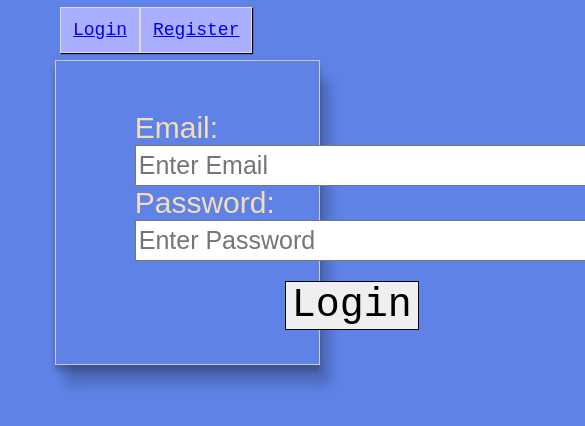
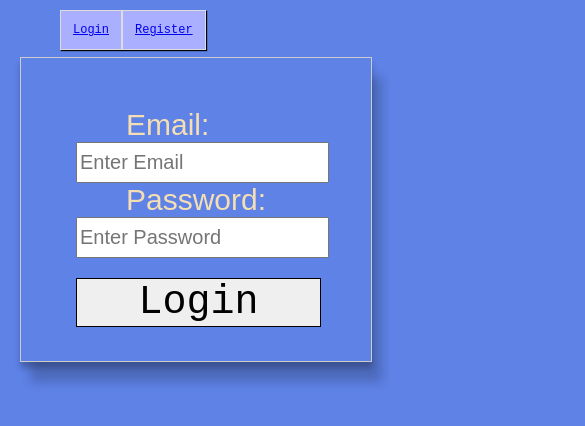
Before and after one commit to mwezn/EmailReminderTodos, a React (Create React App) app in the folder Client/: page / in a window 390 px wide. Shown: the top 426 px of the page, 585 px wide, since content can reach past the window. Built offline with nearby package versions, Linux system fonts and the light colour scheme.

Commit message:
Messing with CSS

```diff
--- a/Client/src/containers/App.css
+++ b/Client/src/containers/App.css
@@ -6,31 +6,6 @@ body {
 
   }
 
-.loginBtn {
-  margin-top: 20px;
-  border: 0.1px solid rgba(0,0,0,1);
-  font-family: monospace;
-
-}
-
-.loginBtn:hover {
-  border: 0.3px solid rgba(0,255,255,1);
-  background-color: white;
-  opacity: 0.5
-}
-
-.regBtn {
-  margin-top: 20px;
-  margin-top: 20px;
-  border: 0.1px solid rgba(0,0,0,1);
-  font-family: monospace;
-}
-.regBtn:hover {
-  border: 0.3px solid rgba(0,255,255,1);
-  background-color: white;
-  opacity: 0.5;
-}
-
  #readyToPlan{
     overflow: hidden;
     margin-left:700px;
@@ -38,7 +13,7 @@ body {
     width:40%;
     text-align: center;
     box-shadow: 10px 20px 10px  rgba(0,0,0,0.19),0 6px 6px rgba(0,0,0,0.23);
-  }
+}
 .CssFlex {
   display:flex;
   flex-direction: row;
@@ -112,14 +87,14 @@ body {
     background-color: #12eeff;
     border: 1px solid seagreen;
     font-family: monospace;
-    opacity: 60%
+    opacity: 1
   }
   .emailTaken {
     color: red;
     background-color: rosybrown;
     border: 2px solid red;
     font-family: monospace;
-    opacity: 60%
+    opacity: 1
   }
   h1 {
     font-size:50px;
@@ -263,10 +238,6 @@ body {
     opacity: 1;
     border: 1px solid black;
   }
-  /* The folowing is CSS from Login.css
-  If you import both css files Login & App at the same time..it causes slight errors
-  by overriding the main App.css file???*/
-
   .clock2 {
     display: none;
   }
@@ -305,13 +276,76 @@ body {
     width: 500px;
     font-size: 25px;
   }
+  #loginCardItems button{
+    width:500px;
+    margin-top: 20px;
+    margin-left:-0px;
+    border: 0.1px solid rgba(0,0,0,1);
+    font-family: monospace;
+    font-size: 40px;
 
-  #loginCardItems button {
-    font-size: 40px;
-    margin-left: 150px;
   }
+  #loginCardItems button:hover {
+    border: 0.3px solid rgba(0,255,255,1);
+    background-color: white;
+    opacity: 0.5
+  }
+
 
   label {
     font-size: 30px;
     text-align: center;
   }
+  @media only screen and (max-width: 600px){
+    body {
+      background-color: #5e82e6;
+    }
+
+
+    .NavBar > li {
+      border: 1px solid #ddd;
+      margin-top: -1px; /* Prevent double borders */
+      background-color: #aaafff;
+      box-shadow: 1px 1px 1px black;
+      padding: 12px;
+      text-decoration: none;
+      font-size: 12px;
+      color: black;
+      display: inline;
+      font-family: monospace;
+      position: relative; /* keeps inner(span) inside li*/
+
+    }
+
+    .NavBar > li:hover {
+      opacity: 0.3;
+    }
+
+    #loginCard {
+      box-shadow: 10px 20px 10px  rgba(0,0,0,0.19),0 6px 6px rgba(0,0,0,0.23);
+      border: 1px solid #ccc;
+      margin-left: 0%;
+      width: 100%;
+      margin-top: 20px;
+    }
+    #loginCardItems input{
+      width: 100%;
+      font-size: 20px;
+      margin-left:-50px;
+    }
+    #loginCardItems button{
+      width:100%;
+      margin-left: -50px;
+      margin-top: 20px;
+      border: 0.1px solid rgba(0,0,0,1);
+      font-family: monospace;
+
+    }
+    #loginCardItems button:hover {
+      border: 0.3px solid rgba(0,255,255,1);
+      background-color: white;
+      opacity: 0.5
+    }
+
+
+  }
--- a/Client/src/containers/Login.js
+++ b/Client/src/containers/Login.js
@@ -65,7 +65,7 @@ export default function Login() {
         <input type="email" name="email" placeholder="Enter Email" onChange={(e)=>enterEmail(e)} required></input><br></br>
         <label for="pass">Password:</label><br></br>
         <input type="text" name="pass" placeholder="Enter Password" onChange={(e)=>enterPassword(e)} required></input><br></br>
-        <button className="loginBtn">Login</button>
+        <button>Login</button>
     </form>
     <div><h1>{loginCredentials.emailExist===false?<p className="emailTaken">Email doesn't exist</p>:loginCredentials.passCorrect===false?<p className="emailTaken">Wrong Password</p>:null}</h1></div>
     </div>
--- a/Client/src/containers/Register.js
+++ b/Client/src/containers/Register.js
@@ -69,7 +69,7 @@ export default function Register() {
         <input type="text" name="email" placeholder="Enter your name" onChange={(e)=>enterUser(e)} required></input><br></br>
         <label for="pass">Password:</label><br></br>
         <input type="text" name="pass" placeholder="Enter Password" onChange={(e)=>enterPassword(e)} required></input><br></br>
-        <button className="regBtn">Register</button>
+        <button>Register</button>
     </form>
   <div><h1>{RegCredentials.emailAuth===false?<p className="emailTaken">Email already taken</p>:RegCredentials.emailAuth===true?<p className="emailRegistered">Succesfully registered. Check
     your email!</p>:null}</h1></div>
```
Also changed, not shown: Client/src/App.js (line endings or trailing spaces), Client/src/EmailImage.jpg (added), 17 other files (tests, documents, lock files or other folders).
